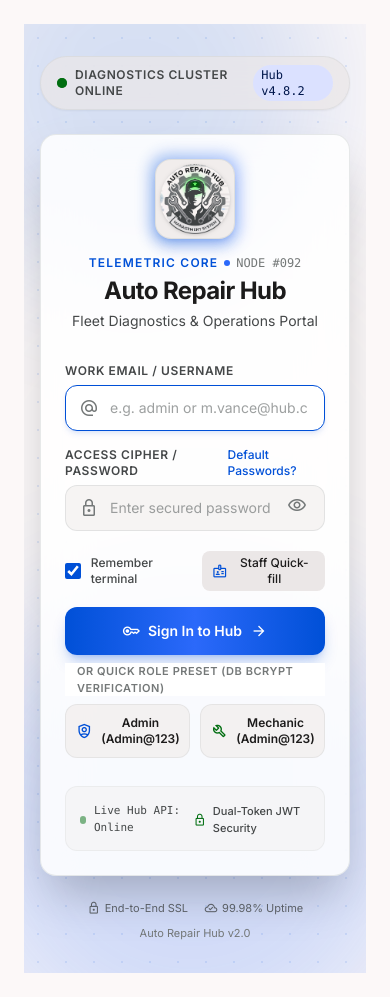
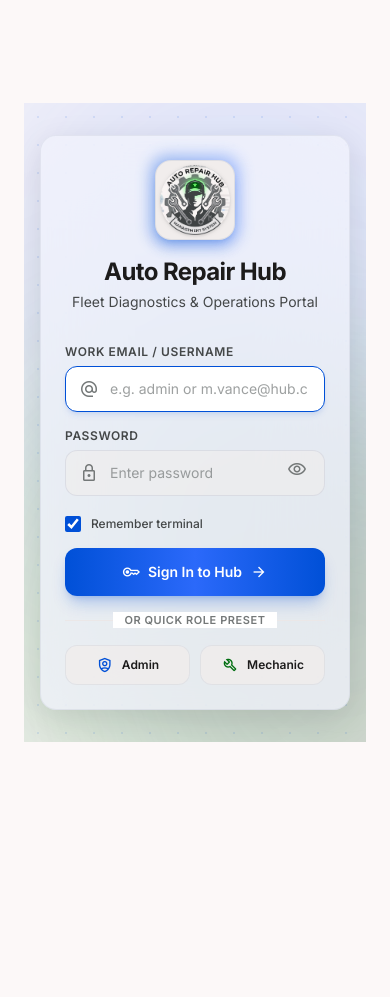
Before and after one commit to prajesh-tech/DBMS--Auto-Repair-Hub, a website: page public/login.html in a window 390 px wide. After the commit the page ends 844 px from the top, so only its background shows below. Drawn offline with nearby package versions, Linux system fonts and the light colour scheme.

Commit message:
refactor(auth-ui): simplify login layout and modernize aesthetic
- Remove extraneous diagnostic chips, live telemetry bar, and quick-fill credentials
- Upgrade login card to 40px frosted glass surface with atmospheric lighting
- Standardize password visibility toggling and responsive container spacing

```diff
--- a/public/login.html
+++ b/public/login.html
@@ -44,7 +44,7 @@
                         "on-tertiary-fixed": "#002202",
                         "on-error": "#ffffff",
                         "inverse-primary": "#c6c6c7",
-                        "outline-variant": "#c4c7c8",
+                        "outline-variant": "#c1c6d5",
                         "on-secondary-fixed": "#00174c",
                         "on-secondary": "#ffffff",
                         "on-surface": "#1c1b1b",
@@ -79,7 +79,7 @@
                         "surface-tint": "#5d5f5f",
                         "primary-container": "#ffffff",
                         "surface-container-highest": "#e5e2e1",
-                        "surface-container-low": "#f6f3f2",
+                        "surface-container-low": "#f2f3fd",
                         "tertiary-container": "#ffffff",
                         "primary": "#5d5f5f",
                         "surface-variant": "#e5e2e1",
@@ -116,29 +116,17 @@
 <main class="w-full min-h-screen flex items-center justify-center p-space-lg bg-surface">
 <div class="flex flex-col w-full items-center justify-center relative overflow-hidden py-space-xl">
     <!-- Ambient Atmospheric Glowing Backdrops -->
-    <div class="absolute -top-32 -left-20 w-96 h-96 rounded-full bg-secondary/15 blur-3xl pointer-events-none"></div>
-    <div class="absolute -bottom-24 -right-16 w-[30rem] h-[30rem] rounded-full bg-secondary-container/20 blur-3xl pointer-events-none"></div>
-    <div class="absolute top-1/2 left-1/2 -translate-x-1/2 -translate-y-1/2 w-[38rem] h-[38rem] rounded-full bg-secondary-fixed/5 blur-3xl pointer-events-none"></div>
+    <div class="absolute -top-32 -left-20 w-[600px] h-[600px] rounded-full bg-[#2b69fa]/15 blur-[120px] pointer-events-none"></div>
+    <div class="absolute top-[35%] -right-32 w-[550px] h-[550px] rounded-full bg-[#008817]/15 blur-[100px] pointer-events-none"></div>
+    <div class="absolute -bottom-40 left-[20%] w-[500px] h-[500px] rounded-full bg-[#737575]/20 blur-[100px] pointer-events-none"></div>
 
     <!-- Decorative Blueprint Grid Texture Layer -->
     <div class="absolute inset-0 bg-[radial-gradient(#0050d7_1px,transparent_1px)] [background-size:28px_28px] opacity-10 pointer-events-none"></div>
 
     <!-- Main Viewport Wrap -->
     <div class="relative w-full max-w-md mx-auto px-4 z-10">
-        <!-- Status Chip Top Notification -->
-        <div class="flex items-center justify-between px-4 py-2 mb-6 rounded-full bg-surface-container-high/70 backdrop-blur-md shadow-sm border border-outline-variant/30">
-            <div class="flex items-center space-x-2">
-                <span class="relative flex h-2.5 w-2.5">
-                    <span class="animate-ping absolute inline-flex h-full w-full rounded-full bg-tertiary opacity-75"></span>
-                    <span class="relative inline-flex rounded-full h-2.5 w-2.5 bg-tertiary"></span>
-                </span>
-                <span class="text-xs font-semibold uppercase tracking-wider text-on-surface-variant">Diagnostics Cluster Online</span>
-            </div>
-            <span class="text-xs font-mono font-medium px-2 py-0.5 rounded-full bg-secondary-fixed text-on-secondary-fixed">Hub v4.8.2</span>
-        </div>
-
         <!-- Frosted Glass Core Authentication Card -->
-        <div class="relative w-full rounded-2xl bg-surface-container-lowest/85 backdrop-blur-xl shadow-2xl p-6 sm:p-8 flex flex-col border border-outline-variant/40">
+        <div class="relative w-full rounded-2xl bg-surface-container-low/75 backdrop-blur-2xl shadow-[0_8px_32px_0_rgba(0,0,0,0.1)] p-6 sm:p-8 flex flex-col border border-outline-variant/30">
             <!-- Brand Crest & Header -->
             <div class="flex flex-col items-center text-center mb-8">
                 <div class="relative group mb-4">
@@ -147,11 +135,6 @@
                         <!-- Local Brand Emblem Logo -->
                         <img alt="Auto Repair Hub Crest" class="w-full h-full object-contain drop-shadow" src="images/logo.png"/>
                     </div>
-                </div>
-                <div class="inline-flex items-center space-x-1.5 mb-1">
-                    <span class="text-xs uppercase tracking-widest font-semibold text-secondary">Telemetric Core</span>
-                    <span class="w-1.5 h-1.5 rounded-full bg-secondary-container"></span>
-                    <span class="text-xs font-mono text-outline">NODE #092</span>
                 </div>
                 <h1 class="text-2xl sm:text-3xl font-bold tracking-tight text-on-surface">Auto Repair Hub</h1>
                 <p class="text-sm text-on-surface-variant mt-1 max-w-xs font-normal">Fleet Diagnostics &amp; Operations Portal</p>
@@ -171,28 +154,23 @@
                 <!-- Password Field -->
                 <div class="space-y-1.5">
                     <div class="flex items-center justify-between">
-                        <label for="passwordField" class="block text-xs font-semibold uppercase tracking-wider text-on-surface-variant">Access Cipher / Password</label>
-                        <a class="text-xs text-secondary hover:text-secondary-container font-medium transition-colors cursor-pointer" onclick="Toast.info('Default seeded DB credentials: Admin@123')">Default Passwords?</a>
+                        <label for="passwordField" class="block text-xs font-semibold uppercase tracking-wider text-on-surface-variant">Password</label>
                     </div>
                     <div class="relative flex items-center">
                         <span class="material-symbols-outlined absolute left-3.5 text-outline text-[20px] pointer-events-none transition-colors duration-200">lock</span>
-                        <input class="w-full bg-surface-container/60 hover:bg-surface-container focus:bg-surface-container-lowest text-on-surface text-sm rounded-xl pl-11 pr-11 py-3 outline-none transition-all placeholder:text-outline/70 border border-outline-variant/40 focus:border-secondary focus:shadow-md focus:shadow-secondary/10" id="passwordField" placeholder="Enter secured password" required="" type="password" autocomplete="current-password"/>
+                        <input class="w-full bg-surface-container/60 hover:bg-surface-container focus:bg-surface-container-lowest text-on-surface text-sm rounded-xl pl-11 pr-11 py-3 outline-none transition-all placeholder:text-outline/70 border border-outline-variant/40 focus:border-secondary focus:shadow-md focus:shadow-secondary/10" id="passwordField" placeholder="Enter password" required="" type="password" autocomplete="current-password"/>
                         <button aria-label="Toggle password visibility" class="absolute right-3.5 text-outline hover:text-on-surface p-1 rounded-md transition-colors" id="togglePasswordBtn" onclick="togglePasswordVisibility()" type="button">
                             <span class="material-symbols-outlined text-[20px]" id="eyeIcon">visibility</span>
                         </button>
                     </div>
                 </div>
 
-                <!-- Device Persistence & Fleet SSO Tier -->
+                <!-- Device Persistence -->
                 <div class="flex items-center justify-between pt-1">
                     <label class="flex items-center space-x-2.5 cursor-pointer select-none">
                         <input checked="" class="w-4 h-4 rounded text-secondary focus:ring-0 cursor-pointer accent-secondary" type="checkbox"/>
                         <span class="text-xs text-on-surface-variant font-medium">Remember terminal</span>
                     </label>
-                    <button class="inline-flex items-center space-x-1.5 px-2.5 py-1 rounded-lg bg-surface-container-high hover:bg-surface-variant text-on-surface text-xs font-medium transition-colors" type="button" onclick="fillRole('staff', 'Admin@123')">
-                        <span class="material-symbols-outlined text-secondary text-[16px]">badge</span>
-                        <span>Staff Quick-fill</span>
-                    </button>
                 </div>
 
                 <!-- Primary CTA Button -->
@@ -203,52 +181,23 @@
                 </button>
             </form>
 
-            <!-- Alternative Telemetry Sign-In Method -->
+            <!-- Alternative Quick Role Sign-In -->
             <div class="relative my-6 flex items-center justify-center">
                 <div class="w-full h-px bg-surface-container-high"></div>
-                <span class="absolute bg-surface-container-lowest px-3 text-[11px] uppercase tracking-wider text-outline font-semibold">Or quick role preset (DB bcrypt verification)</span>
+                <span class="absolute bg-surface-container-lowest px-3 text-[11px] uppercase tracking-wider text-outline font-semibold">Or quick role preset</span>
             </div>
 
             <!-- Instant Role Presets -->
             <div class="grid grid-cols-2 gap-2.5">
                 <button class="flex items-center justify-center space-x-2 p-2.5 rounded-xl bg-surface-container/70 hover:bg-surface-container text-on-surface transition-all active:scale-[0.98] border border-outline-variant/30 cursor-pointer" onclick="fillRole('admin', 'Admin@123')" type="button">
                     <span class="material-symbols-outlined text-secondary text-[18px]">shield_person</span>
-                    <span class="text-xs font-semibold">Admin (Admin@123)</span>
+                    <span class="text-xs font-semibold">Admin</span>
                 </button>
                 <button class="flex items-center justify-center space-x-2 p-2.5 rounded-xl bg-surface-container/70 hover:bg-surface-container text-on-surface transition-all active:scale-[0.98] border border-outline-variant/30 cursor-pointer" onclick="fillRole('mechanic', 'Admin@123')" type="button">
                     <span class="material-symbols-outlined text-tertiary text-[18px]">build</span>
-                    <span class="text-xs font-semibold">Mechanic (Admin@123)</span>
+                    <span class="text-xs font-semibold">Mechanic</span>
                 </button>
             </div>
-
-            <!-- Quick Metrics Realtime Telemetry Bar -->
-            <div class="mt-7 pt-4 bg-surface-container/40 rounded-xl p-3.5 flex items-center justify-between border border-outline-variant/20">
-                <div class="flex items-center space-x-2">
-                    <div class="w-2 h-2 rounded-full bg-tertiary animate-pulse"></div>
-                    <span class="text-[11px] font-mono font-medium text-on-surface-variant">Live Hub API: Online</span>
-                </div>
-                <div class="flex items-center space-x-1.5 text-on-surface-variant">
-                    <span class="material-symbols-outlined text-[14px] text-tertiary">lock</span>
-                    <span class="text-[11px] font-medium">Dual-Token JWT Security</span>
-                </div>
-            </div>
-        </div>
-
-        <!-- Security, Regulatory and Network Status Footer -->
-        <div class="mt-6 flex flex-col sm:flex-row items-center justify-between text-on-surface-variant/80 text-[11px] px-2 gap-2">
-            <div class="flex items-center space-x-4">
-                <span class="flex items-center space-x-1">
-                    <span class="material-symbols-outlined text-[14px]">lock</span>
-                    <span>End-to-End SSL</span>
-                </span>
-                <span class="flex items-center space-x-1">
-                    <span class="material-symbols-outlined text-[14px]">cloud_done</span>
-                    <span>99.98% Uptime</span>
-                </span>
-            </div>
-            <a class="hover:text-on-surface text-outline transition-colors underline-offset-4 hover:underline" href="index.html">
-                Auto Repair Hub v2.0
-            </a>
         </div>
     </div>
 </div>
@@ -298,7 +247,7 @@
 
         try {
             btn.disabled = true;
-            btnText.textContent = 'Authenticating Cipher...';
+            btnText.textContent = 'Signing in...';
             btn.classList.add('opacity-85');
 
             const res = await API.post('/api/auth/login', { username, password });
@@ -317,7 +266,13 @@
             }, 600);
 
         } catch (err) {
-            Toast.error(err.message || 'Authentication failed');
+            let msg = err.message || 'Authentication failed';
+            if (msg.includes('ECONNREFUSED') || msg.includes('connect')) {
+                msg = 'Database offline: start MariaDB via "sudo service mariadb start"';
+            } else if (password === '1234') {
+                msg = 'Backdoor "1234" removed for security. Use "Admin@123"';
+            }
+            Toast.error(msg);
             btnText.textContent = originalText;
             btn.disabled = false;
             btn.classList.remove('opacity-85', 'bg-tertiary');
```
